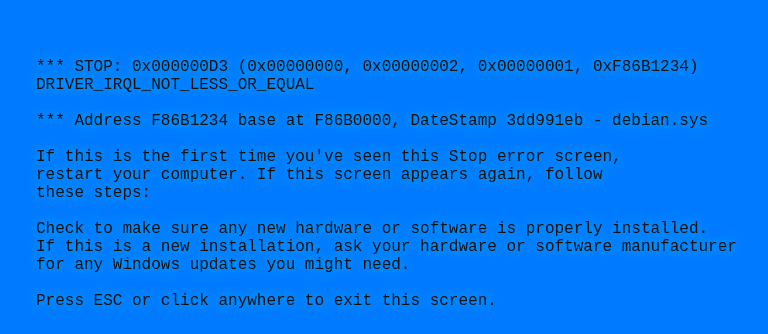
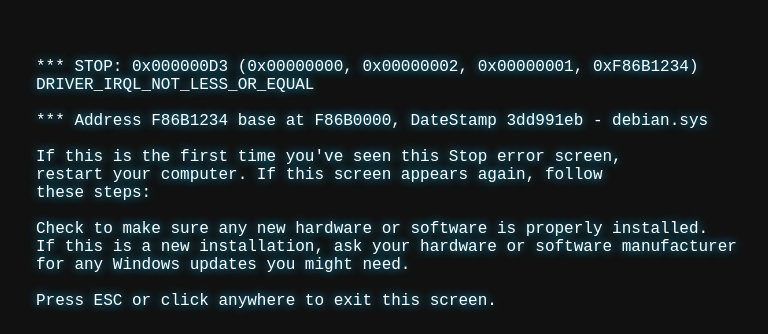
Before and after one commit to La-EXE/EXE, a plain HTML site: page index.html in a window 1280 px wide. Both pictures are taken after a click on the picture 640 px from the left and 761 px from the top of the page. Shown: the whole page, without its empty margins (4-772 px from the left). Drawn offline with Linux system fonts and the light colour scheme.

Commit message:
Update index.html

```diff
--- a/index.html
+++ b/index.html
@@ -131,8 +131,8 @@
       top: 0; left: 0;
       width: 100vw;
       height: 100vh;
-      background: #007BFF;
-      color: #111;
+      background: #111;
+      color: #FFF;
       font-family: monospace;
       font-size: 16px;
       padding: 40px;
```
